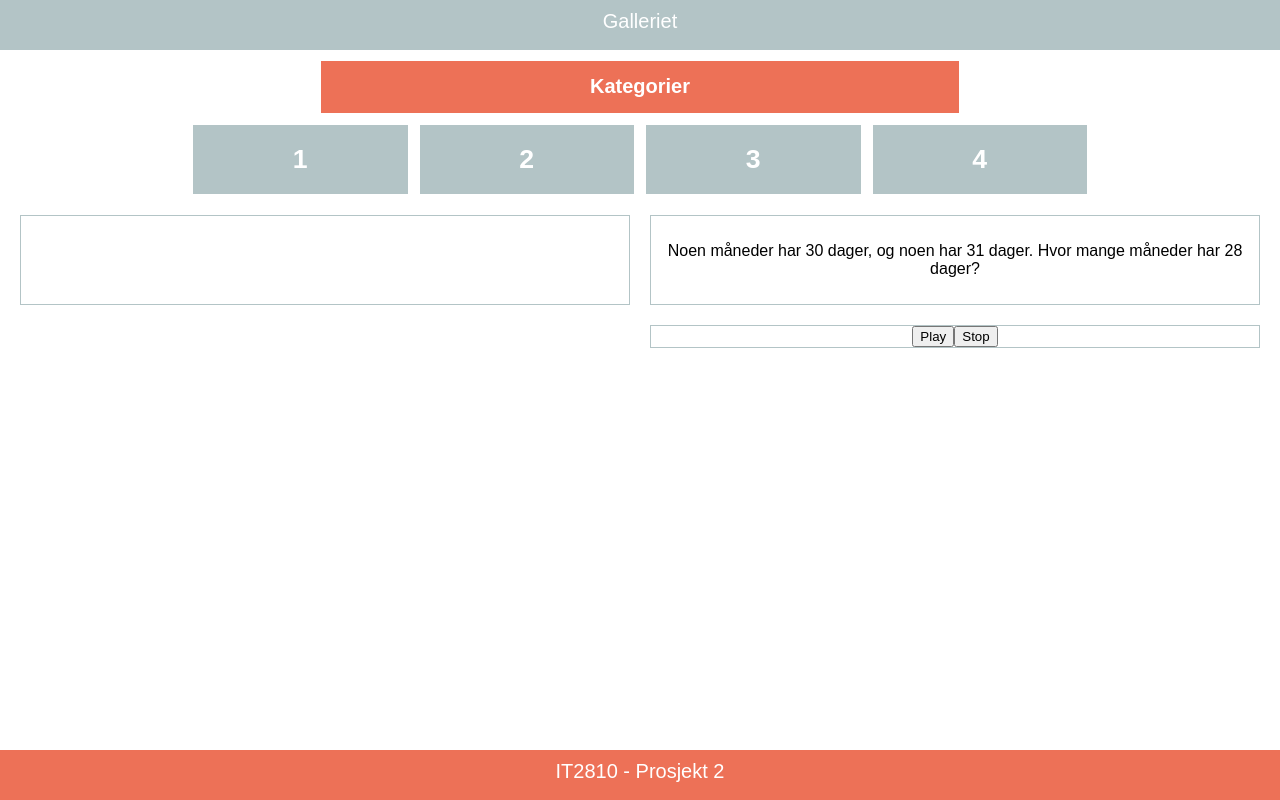
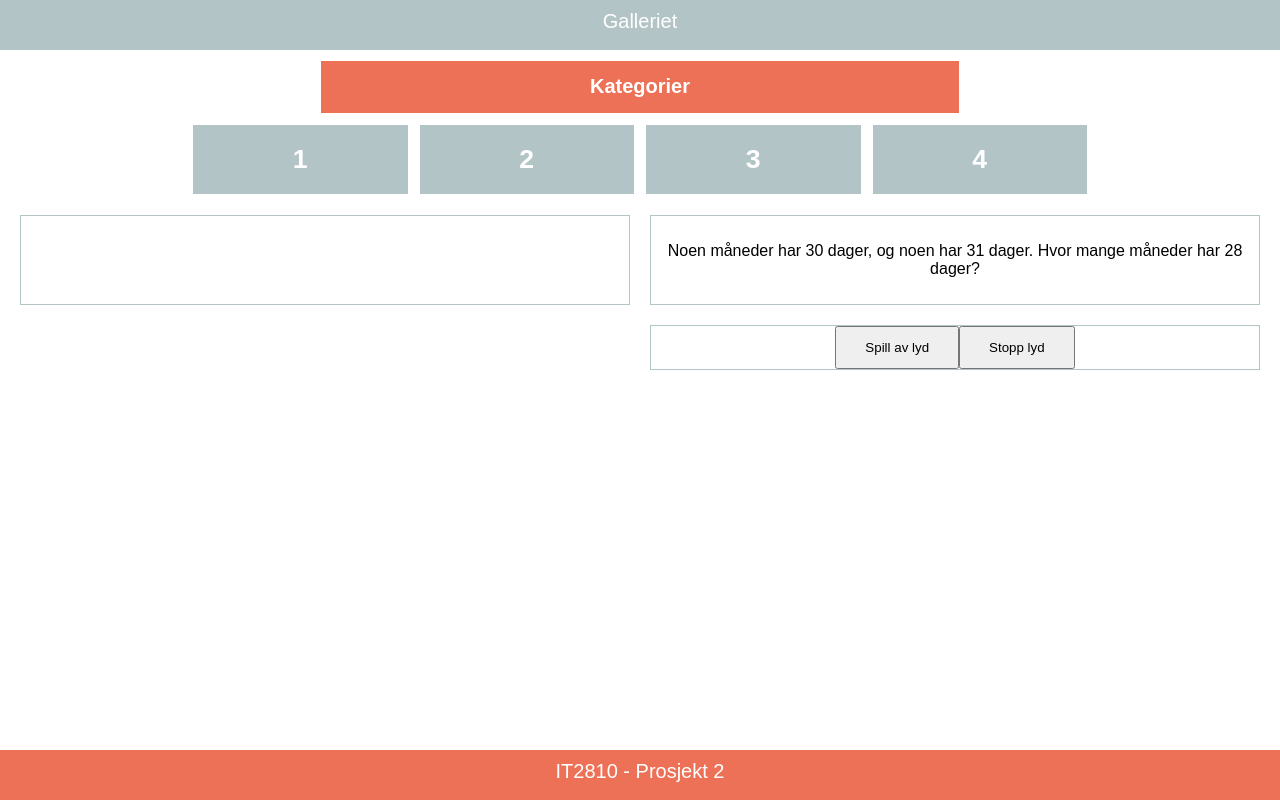
Before and after one commit to IT2810/it2810-webutvikling-h18-prosjekt-2-gruppe--23, a React (Create React App) app in the folder pro2/: page / in a window 1280 px wide. Built offline with nearby package versions, Linux system fonts and the light colour scheme; no server answers.

Commit message:
Lagt til css til lyd-knappene

```diff
--- /dev/null
+++ b/pro2/src/components/Sound/Sound.css
@@ -0,0 +1,3 @@
+.soundBtn{
+  padding: 12px 28px;
+}
--- a/pro2/src/components/Sound/Sound.js
+++ b/pro2/src/components/Sound/Sound.js
@@ -1,4 +1,5 @@
 import React, {Component} from 'react';
+import './Sound.css'
 
 class Sound extends Component{
   constructor(props) {
@@ -30,8 +31,8 @@ class Sound extends Component{
           <source type="audio/mp3" src={"Lyder/" + this.props.category + "/" + this.props.tabnr + ".mp3"} />
           Your browser does not support the audio element.
         </audio>
-        <button onClick={this.doSomething}>Play</button>
-        <button onClick={this.onPauseClick}>Stop</button>
+        <button class="soundBtn" onClick={this.doSomething}>Spill av lyd</button>
+        <button class="soundBtn" onClick={this.onPauseClick}>Stopp lyd</button>
       </div>
     );
   }
```
